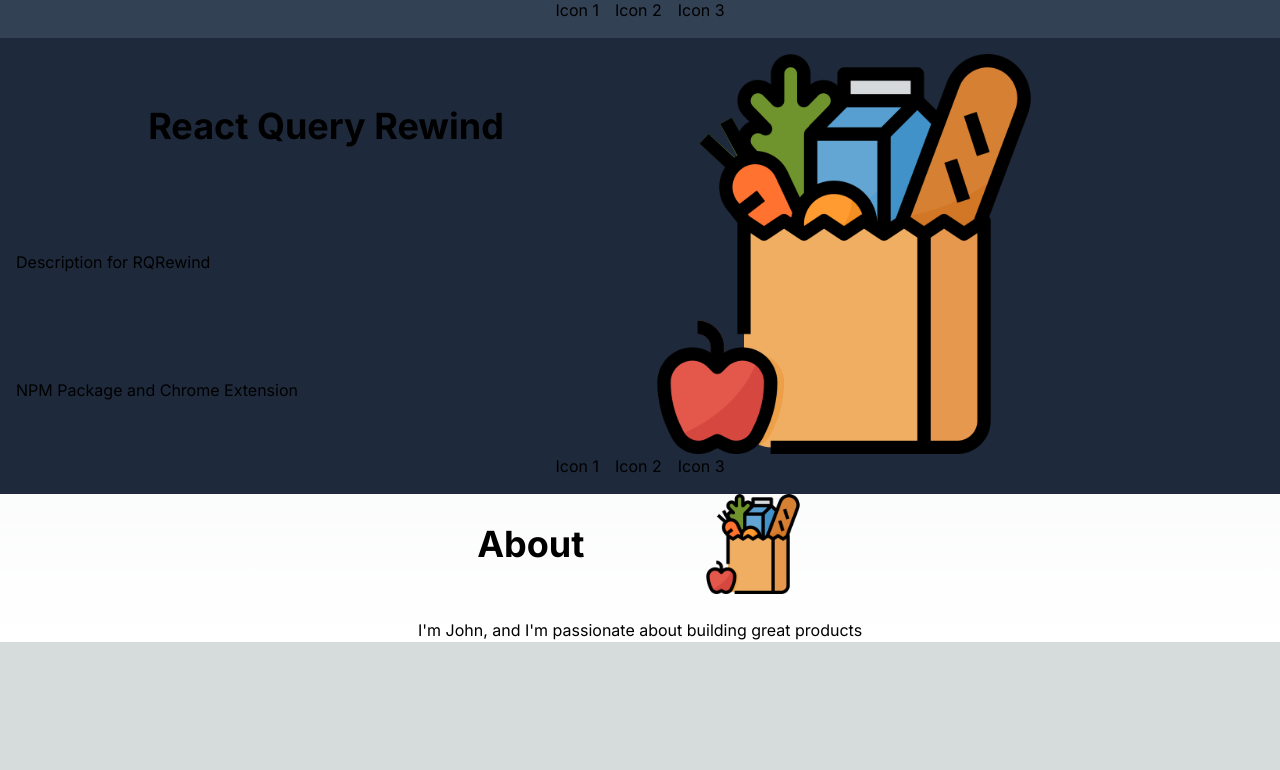
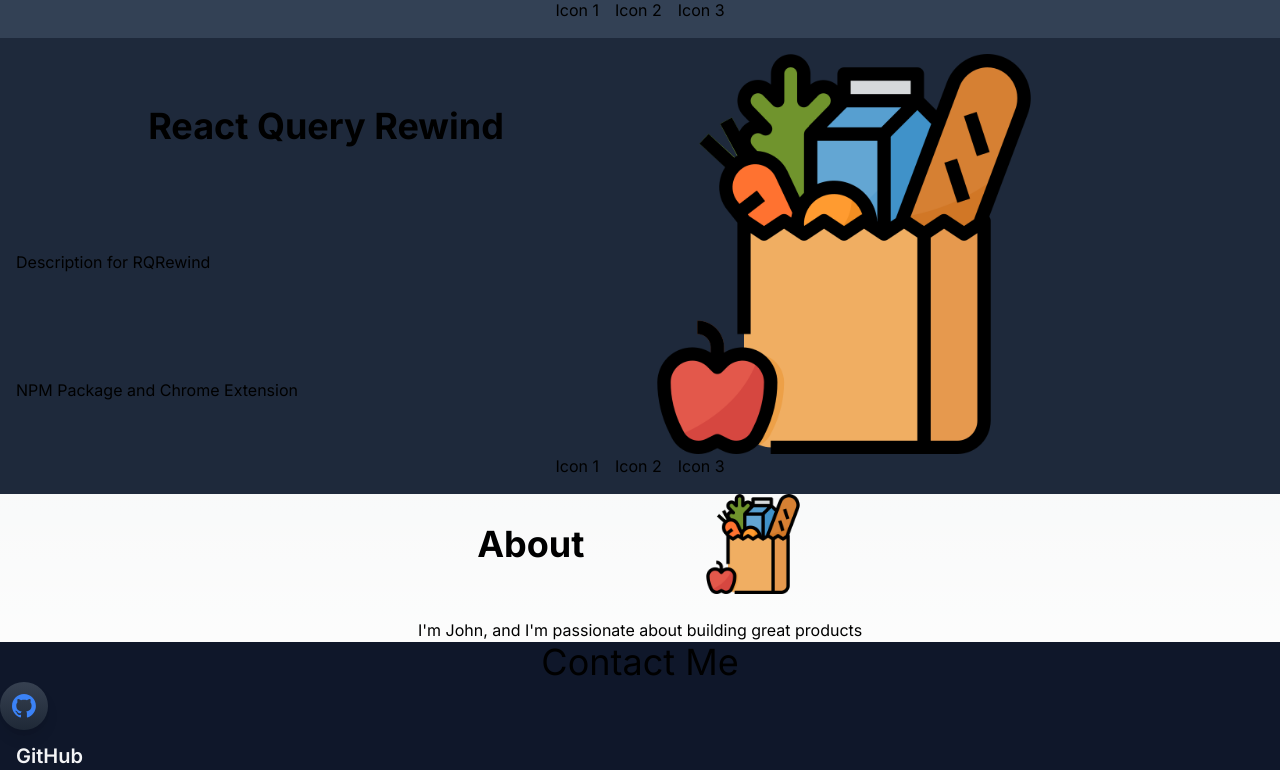
Before and after one commit to johnwdunn20/personal-website, a Next.js app: page / in a window 1280 px wide. Shown: the part 1058-1828 px from the top of the page. Before the commit the page ends 1700 px from the top, so only its background shows below. Built offline with nearby package versions, Linux system fonts and the light colour scheme.

Commit message:
added contact section

```diff
--- a/src/app/page.tsx
+++ b/src/app/page.tsx
@@ -2,6 +2,7 @@ import Image from "next/image";
 import Product from "@components/Product";
 import Welcome from "@components/Welcome";
 import About from "@components/About";
+import Contact from "@components/Contact";
 
 export default function Home() {
 
@@ -43,6 +44,7 @@ export default function Home() {
         })}
       </div>
       <About/>
+      <Contact/>
     </main>
   );
 }
--- /dev/null
+++ b/src/components/Contact.tsx
@@ -0,0 +1,28 @@
+import React from "react";
+
+const Contact = () => {
+  return (
+    <section id="contact" className="bg-slate-900 w-full">
+      <h1 className="text-center text-4xl">Contact Me</h1>
+      {/* Github Logo */}
+      <div className="relative h-12 w-12 rounded-full bg-gradient-to-t from-gray-800 to-gray-700 flex items-center justify-center shadow-lg mb-3 before:content-[''] before:absolute before:-z-10 before:inset-0 before:-m-0.5 before:bg-gradient-to-t before:from-gray-800 before:to-gray-800 before:via-gray-600 before:rounded-full">
+        <svg
+          className="fill-blue-500 group-hover:fill-gray-200 transition duration-150 ease-in-out"
+          width="24"
+          height="24"
+          xmlns="http://www.w3.org/2000/svg"
+        >
+          <path
+            d="M12 0C5.4 0 0 5.4 0 12c0 5.3 3.4 9.8 8.2 11.4.6.1.8-.3.8-.6v-2c-3.3.7-4-1.6-4-1.6-.5-1.4-1.3-1.8-1.3-1.8-1.2-.7 0-.7 0-.7 1.2.1 1.8 1.2 1.8 1.2 1.1 1.8 2.8 1.3 3.5 1 .1-.8.4-1.3.8-1.6-2.7-.3-5.5-1.3-5.5-5.9 0-1.3.5-2.4 1.2-3.2 0-.4-.5-1.6.2-3.2 0 0 1-.3 3.3 1.2 1-.3 2-.4 3-.4s2 .1 3 .4C17.3 4.6 18.3 5 18.3 5c.7 1.7.2 2.9.1 3.2.8.8 1.2 1.9 1.2 3.2 0 4.6-2.8 5.6-5.5 5.9.4.4.8 1.1.8 2.2v3.3c0 .3.2.7.8.6 4.8-1.6 8.2-6.1 8.2-11.4C24 5.4 18.6 0 12 0Z"
+            fillRule="nonzero"
+          />
+        </svg>
+      </div>
+        <div className="font-uncut-sans text-xl text-gray-100 font-semibold ml-4 hover:text-gray-200 transition duration-150 ease-in-out">
+          GitHub
+        </div>
+    </section>
+  );
+};
+
+export default Contact;
```
